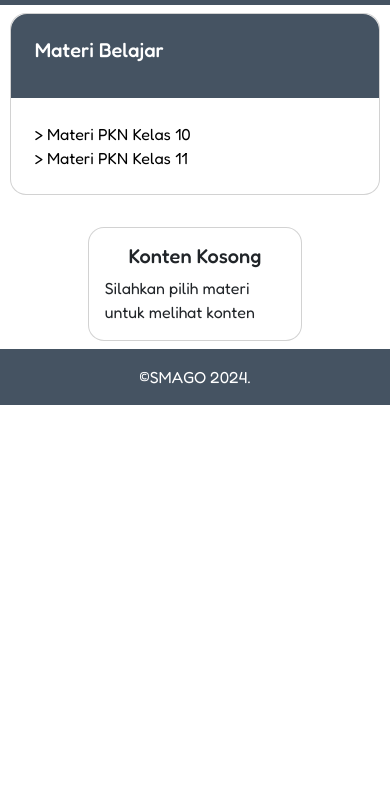
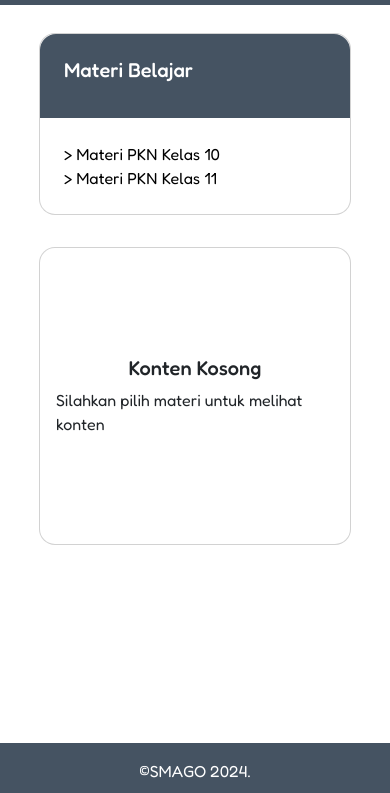
Before and after one commit to LostMarshal/SMAGO, a plain HTML site: page index.html in a window 390 px wide. Shown: the part 51-844 px from the top of the page. Drawn offline with nearby package versions, Linux system fonts and the light colour scheme.

Commit message:
fixing responsive

```diff
--- a/style.css
+++ b/style.css
@@ -27,9 +27,12 @@ body {
 
 .containers {
     padding: 5vw;
+    min-height: 100%;
 }
 
 .cards {
+    padding: 20px;
+    padding-bottom: 50px;
     display: flex;
     flex-direction: row;
     justify-content: space-around;
@@ -37,7 +40,7 @@ body {
 }
 
 .materi .card {
-    width: 30vw;
+    width: 25vw;
     border-radius: 1rem;
     margin-bottom: 2rem; /*spacing */
 }
@@ -67,14 +70,14 @@ body {
 }
 
 .konten .card{
-    width: 100%; /* dari fixed jadi 100% */
+    width: 55vw; /* dari fixed jadi 100% */
     max-width: 55vw; /* nambahin max width biar ga error*/
     border-radius: 1rem;
 }
 
 .konten .card .card-body{
     width: 100%; /* dari fixedmenjadi 100% */
-    height: auto; /* auto */
+    height: 65vh; /* dari fixed menjadi 70vh */
     display: flex;
     flex-direction: column;
     align-items: center;
@@ -84,6 +87,12 @@ body {
 footer{
     background-color: rgba(69, 83, 98, 1);
     color: white;
+    position: fixed;
+    left: 0;
+    bottom: 0;
+    width: 100%;
+    height: 50px;
+    margin-top: -50px;
 }
 
 /* collapsible */
@@ -123,7 +132,13 @@ a.collapsible:hover {
 
     .materi .card, .konten .card {
         width: 80vw; /* Mengubah width untuk ukuran layar yang lebih kecil */
+        max-width: 80vw; /* nambahin max width biar ga error*/
     }
+
+    .konten .card .card-body{
+        height: 35vh;
+    }
+
 }
 
 @media (max-width: 768px) {
```
